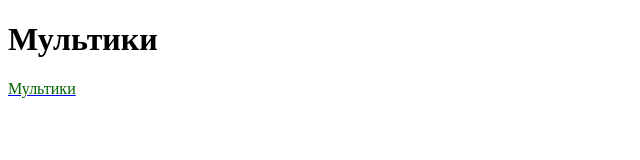
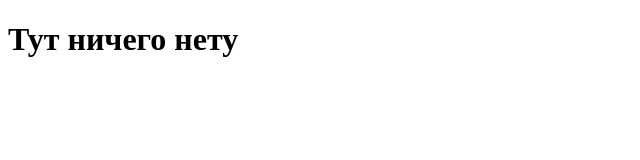
Before and after one commit to CremiDevelopment/CremiDevelopment.github.io, a plain HTML site: page index.html in a window 1280 px wide. Shown: the whole page, without its empty margins (0-640 px from the left). Drawn offline with Linux system fonts and the light colour scheme.

Commit message:
Update index.html

```diff
--- a/index.html
+++ b/index.html
@@ -7,14 +7,10 @@
     <title>Чит Роблокс</title>
 </head>
 <body>
-    <h1>Мультики</h1>
-
-    <div>
-        <a href="cartoons.html" class="butt"><color style="color: darkgreen">Мультики</color></a>
-    </div>
+    <h1>Тут ничего нету</h1>
 
            <div class="copyright">
-           <font color="#FFFFFF">&copy; 2020 Site by Cremi. All rights reserved</font>
+           <font color="#FFFFFF">&copy; 2021 Site by Cremi. All rights reserved</font>
 
 
 
```
